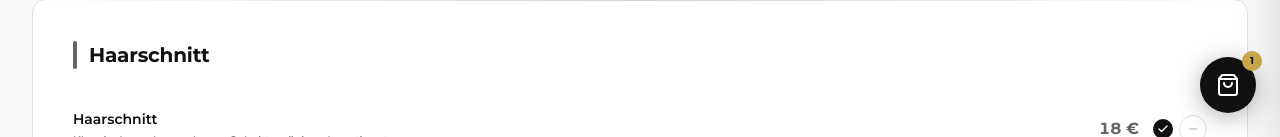
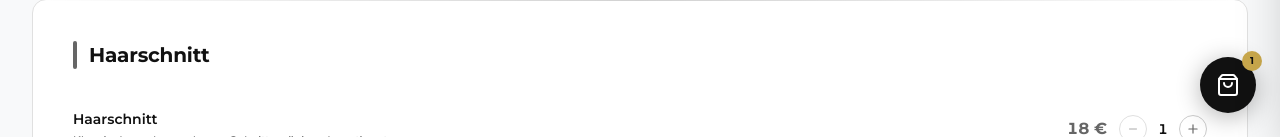
Before and after one commit to Marantis2/clippers-barbershop, a Next.js app: page /preisliste in a window 1280 px wide. Both pictures are taken after a click on the button 1193 px from the left and 792 px from the top of the page. Shown: the part 663-800 px from the top of the page. Built offline with nearby package versions, Linux system fonts and the light colour scheme.

Commit message:
quantity selector

```diff
--- a/components/preisliste/PriceCategory.tsx
+++ b/components/preisliste/PriceCategory.tsx
@@ -12,10 +12,10 @@ interface PriceCategoryProps {
   items: PriceEntry[];
   cart: CartItem[];
   onAdd: (item: PriceEntry) => void;
-  onRemove: (name: string) => void;
+  onDecrement: (name: string) => void;
 }
 
-export function PriceCategory({ title, items, cart, onAdd, onRemove }: PriceCategoryProps) {
+export function PriceCategory({ title, items, cart, onAdd, onDecrement }: PriceCategoryProps) {
   return (
     <div>
       <div className="flex items-center gap-3 mb-6">
@@ -23,15 +23,19 @@ export function PriceCategory({ title, items, cart, onAdd, onRemove }: PriceCate
         <h3 className="font-heading text-xl font-bold text-primary-white">{title}</h3>
       </div>
       <div>
-        {items.map((item) => (
-          <PriceItem
-            key={item.name}
-            {...item}
-            inCart={cart.some((c) => c.name === item.name)}
-            onAdd={() => onAdd(item)}
-            onRemove={() => onRemove(item.name)}
-          />
-        ))}
+        {items.map((item) => {
+          const cartItem = cart.find((c) => c.name === item.name);
+          return (
+            <PriceItem
+              key={item.name}
+              {...item}
+              inCart={!!cartItem}
+              quantity={cartItem?.quantity ?? 0}
+              onAdd={() => onAdd(item)}
+              onDecrement={() => onDecrement(item.name)}
+            />
+          );
+        })}
       </div>
     </div>
   );
--- a/components/preisliste/PriceItem.tsx
+++ b/components/preisliste/PriceItem.tsx
@@ -1,15 +1,16 @@
-import { Check, Minus, Plus } from "lucide-react";
+import { Minus, Plus } from "lucide-react";
 
 interface PriceItemProps {
   name: string;
   description?: string;
   price: string;
   inCart: boolean;
+  quantity: number;
   onAdd: () => void;
-  onRemove: () => void;
+  onDecrement: () => void;
 }
 
-export function PriceItem({ name, description, price, inCart, onAdd, onRemove }: PriceItemProps) {
+export function PriceItem({ name, description, price, inCart, quantity, onAdd, onDecrement }: PriceItemProps) {
   return (
     <div className="flex items-center justify-between gap-4 py-4 border-b border-border last:border-0 group">
       <div className="flex-1 min-w-0">
@@ -24,25 +25,30 @@ export function PriceItem({ name, description, price, inCart, onAdd, onRemove }:
         <span className="font-heading font-bold text-silver text-base tabular-nums whitespace-nowrap">
           {price}
         </span>
-        {/* Fixed-width container prevents layout shift between states */}
-        <div className="flex items-center gap-1.5 w-14 justify-end">
+
         {inCart ? (
-            <>
-              <span
-                className="w-5 h-5 rounded-full bg-[#111111] flex items-center justify-center shrink-0"
-                aria-label="Im Warenkorb"
-              >
-                <Check className="w-3 h-3 text-white" strokeWidth={2.5} />
-              </span>
+          <div className="flex items-center gap-1">
             <button
               type="button"
-                onClick={onRemove}
-                aria-label={`${name} entfernen`}
+              onClick={onDecrement}
+              aria-label={`${name} verringern`}
               className="w-7 h-7 rounded-full border border-[#E0E0E0] text-[#AAAAAA] hover:border-[#CC3333] hover:text-[#CC3333] hover:bg-red-50 flex items-center justify-center transition-colors duration-150 shrink-0"
             >
               <Minus className="w-3 h-3" />
             </button>
-            </>
+            <span className="w-6 text-center font-heading font-semibold text-sm text-[#111111] tabular-nums select-none">
+              {quantity}
+            </span>
+            <button
+              type="button"
+              onClick={onAdd}
+              disabled={quantity >= 10}
+              aria-label={`${name} erhöhen`}
+              className="w-7 h-7 rounded-full border border-[#CCCCCC] text-[#666666] hover:border-[#111111] hover:text-[#111111] hover:bg-[#F0F0F0] flex items-center justify-center transition-colors duration-150 shrink-0 disabled:opacity-30 disabled:cursor-not-allowed"
+            >
+              <Plus className="w-3.5 h-3.5" />
+            </button>
+          </div>
         ) : (
           <button
             type="button"
@@ -55,6 +61,5 @@ export function PriceItem({ name, description, price, inCart, onAdd, onRemove }:
         )}
       </div>
     </div>
-    </div>
   );
 }
--- a/components/preisliste/PriceListTabs.tsx
+++ b/components/preisliste/PriceListTabs.tsx
@@ -31,10 +31,29 @@ export function PriceListTabs({ categories }: PriceListTabsProps) {
   }, [categories]);
 
   const handleAdd = (item: PriceEntry) => {
+    setCart((prev) => {
+      const existing = prev.find((c) => c.name === item.name);
+      if (existing) {
+        return prev.map((c) =>
+          c.name === item.name ? { ...c, quantity: Math.min(10, c.quantity + 1) } : c
+        );
+      }
+      return [...prev, { name: item.name, price: item.price, quantity: 1 }];
+    });
+  };
+
+  const handleDecrement = (name: string) => {
+    setCart((prev) => {
+      const item = prev.find((c) => c.name === name);
+      if (!item) return prev;
+      if (item.quantity <= 1) return prev.filter((c) => c.name !== name);
+      return prev.map((c) => c.name === name ? { ...c, quantity: c.quantity - 1 } : c);
+    });
+  };
+
+  const handleIncrement = (name: string) => {
     setCart((prev) =>
-      prev.some((c) => c.name === item.name)
-        ? prev
-        : [...prev, { name: item.name, price: item.price }]
+      prev.map((c) => c.name === name ? { ...c, quantity: Math.min(10, c.quantity + 1) } : c)
     );
   };
 
@@ -86,7 +105,7 @@ export function PriceListTabs({ categories }: PriceListTabsProps) {
                 items={items}
                 cart={cart}
                 onAdd={handleAdd}
-                onRemove={handleRemove}
+                onDecrement={handleDecrement}
               />
             </div>
           </div>
@@ -98,12 +117,12 @@ export function PriceListTabs({ categories }: PriceListTabsProps) {
         <button
           type="button"
           onClick={() => setPanelOpen(true)}
-          aria-label={`Warenkorb öffnen – ${cart.length} ${cart.length === 1 ? "Service" : "Services"} ausgewählt`}
+          aria-label={`Warenkorb öffnen – ${cart.reduce((s, c) => s + c.quantity, 0)} ausgewählt`}
           className="fixed bottom-6 right-6 z-[35] w-14 h-14 rounded-full bg-[#111111] text-white shadow-[0_4px_24px_rgba(0,0,0,0.30)] hover:bg-[#333333] transition-colors duration-200 flex items-center justify-center"
         >
           <ShoppingBag className="w-6 h-6" />
           <span className="absolute -top-1.5 -right-1.5 min-w-[20px] h-5 rounded-full bg-[#C9A84C] text-[#111111] text-[10px] font-heading font-bold flex items-center justify-center px-1 leading-none">
-            {cart.length}
+            {cart.reduce((s, c) => s + c.quantity, 0)}
           </span>
         </button>
       )}
@@ -113,6 +132,8 @@ export function PriceListTabs({ categories }: PriceListTabsProps) {
         open={panelOpen}
         onClose={handleClose}
         onRemove={handleRemove}
+        onIncrement={handleIncrement}
+        onDecrement={handleDecrement}
       />
     </>
   );
```
Also changed, not shown: components/preisliste/BookingPanel.tsx (+44 -13 lines). Lines whose indentation alone changed are shown as unchanged.
